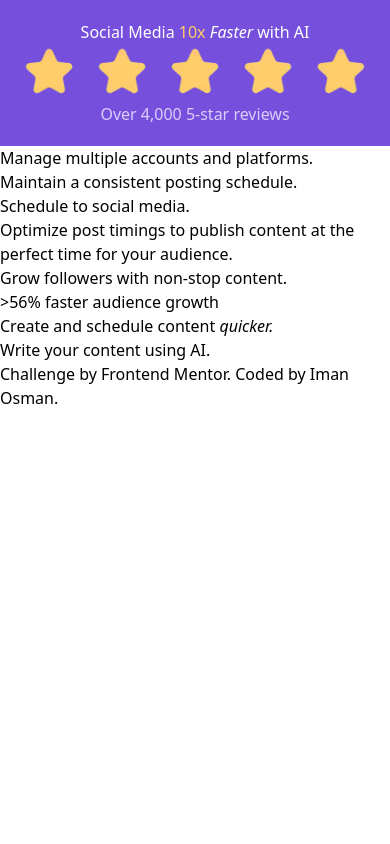
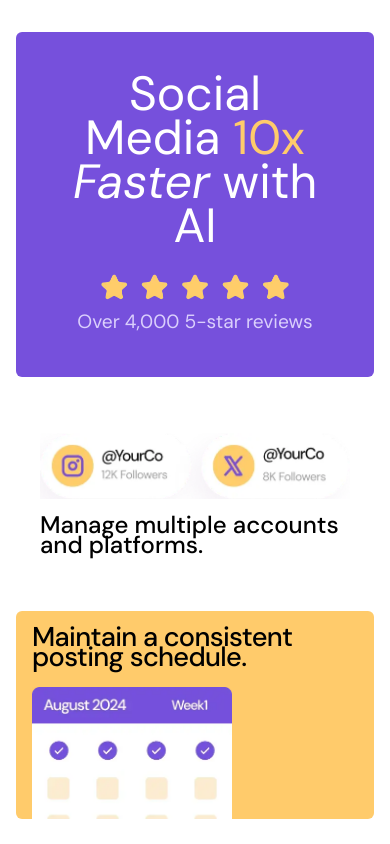
Before and after one commit to i000o/bento-grid-main, a website: page index.html in a window 390 px wide. Shown: the top 844 px of the page. Drawn offline with Linux system fonts and the light colour scheme.

Commit message:
four cards mobile styled

```diff
--- a/index.html
+++ b/index.html
@@ -4,32 +4,37 @@
   <meta charset="UTF-8">
   <meta name="viewport" content="width=device-width, initial-scale=1.0"> <!-- displays site properly based on user's device -->
   <link rel="icon" type="image/png" sizes="32x32" href="./assets/images/favicon-32x32.png">
-  <link rel="stylesheet" href="./dist/output.css">
+  <link rel="stylesheet" href="dist/output.css">
   <title>Frontend Mentor | Bento grid</title>
 </head>
-<body class="grid grid-cols-[1] grid-rows-[8] bg-[hsl(254, 88%, 90%)] gap-[2em]font-['DM Sans', sans-serif]">
-  <div class="bg-[hsl(256,67%,59%)] p-[20px]"> <!--- flex column? -->
-    <h1 class="text-center text-[hsl(0,0%,100%)]">
+<body class="mt-8 mb-8 ml-4 mr-4 grid grid-cols-[1] grid-rows-[8] bg-[hsl(0,0%,100%)] gap-[2em] font-[DM_Sans]">
+  <div class="flex flex-col justify-center items-center p-10 rounded-md bg-[hsl(256,67%,59%)]"> <!--- flex column? -->
+    <h1 class="font-normal text-[3em] leading-11 text-center text-[hsl(0,0%,100%)]">
       Social Media <span class="text-[hsl(39,100%,71%)]">10x</span> <i>Faster</i> with AI
     </h1>
-    <img src="/assets/images/illustration-five-stars.webp"> <!-- size image down-->
-    <h3 class="text-center text-[hsl(254,88%,90%)]">
+    <img class="mt-6 w-[70%]" src="/assets/images/illustration-five-stars.webp"> <!-- size image down-->
+    <h3 class="text-[1.2em] mt-1 text-center text-[hsl(254,88%,90%)]">
       Over 4,000 5-star reviews
     </h3>
   </div>
-    <h2 class="text-left text-[hsl(0, 0%, 7%)]">
+  <div class="flex flex-row flex-wrap justify-start items-center bg-[hsl(0,0%,100%)] p-6 rounded-md"> <!-- bg color might not be accurate-->
+    <img src="assets/images/illustration-multiple-platforms.webp">
+    <h2 class="text-[1.5em] mt-4 leading-5 font-medium text-left text-[hsl(0, 0%, 7%)]">
       Manage multiple accounts and platforms.
     </h2>
-  <div>
-  <h2>
+  </div>
+  <div class="bg-[hsl(39,100%,71%)] rounded-md p-4 flex flex-col justify-start text-left pb-0">
+  <h2 class="text-[1.7em] leading-5 tracking-tight font-medium mr-10">
     Maintain a consistent posting schedule.
   </h2>
+  <img src="/assets/images/illustration-consistent-schedule.webp" class="w-[60%] justify-self-end mt-5 object-cover w-[200px] h-33 object-top">
   </div>
-  <div>
-  <h2>
+  <div class="flex flex-col justify-center center-items text-center p-4 bg-[hsl(254,88%,90%)] rounded-md">
+  <h2 class="text-[1.5em] font-medium tracking-tight mt-3 mb-3">
     Schedule to social media.
   </h2>
-  <h3>
+  <img src="assets/images/illustration-schedule-posts.webp">
+  <h3 class="tracking-tight leading-5 text-[1.2em] text-[hsl(0,0%,30%)] font-medium mt-5 mb-0 mr-3 ml-3 pb-5">
     Optimize post timings to publish content at the perfect time for your audience.
   </h3>
   </div>
```
Also changed, not shown: README.md, dist/output.css.
